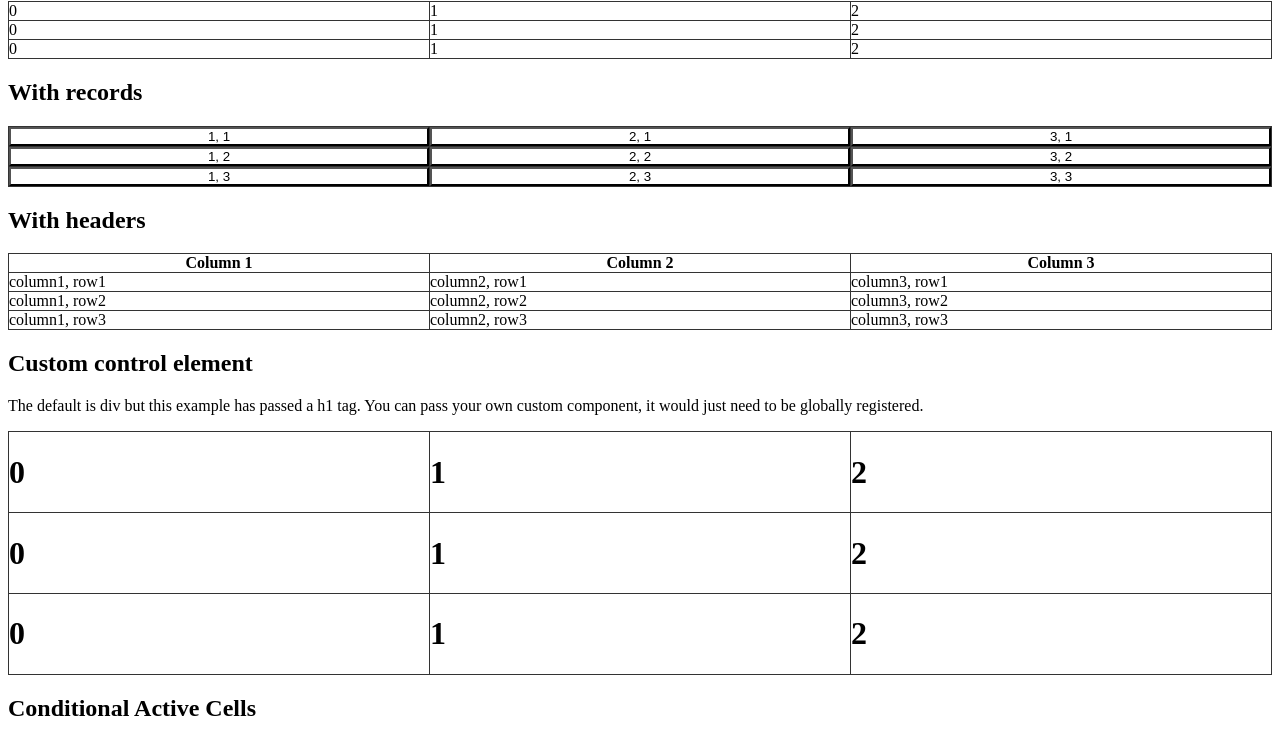
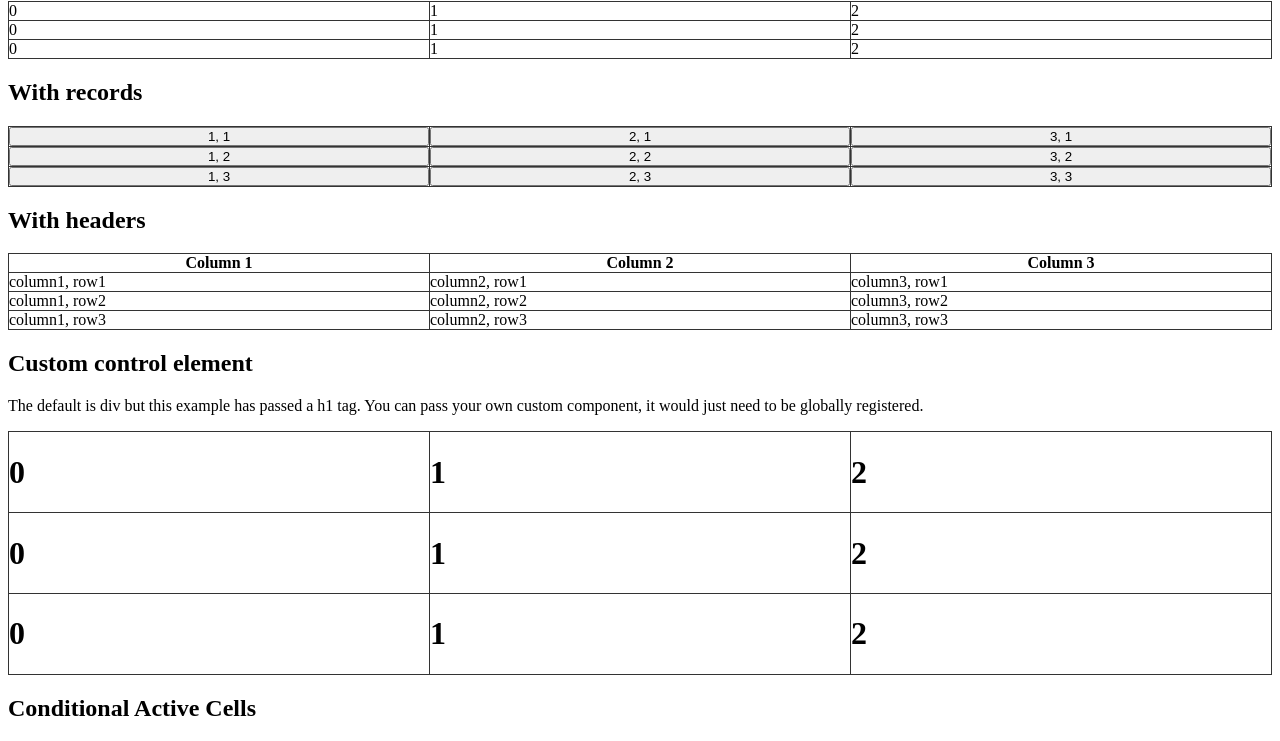
Before and after one commit to nick-somebody/vue-grid-control, a Vue app: page / in a window 1280 px wide. Shown: the part 1440-2181 px from the top of the page. Built offline with nearby package versions, Linux system fonts and the light colour scheme.

Commit message:
helpers and more controls

```diff
--- a/src/App.vue
+++ b/src/App.vue
@@ -96,14 +96,17 @@ button.cell-control {
   color: #000;
 }
 .cell-control {
-  background: #FFF;
   width: 100%;
   height: 100%;
 }
-.focused-row, .focused-col  {
+.focused-row,
+.focused-col,
+.focused-row > *,
+.focused-col > * {
   background: lightblue;
 }
-.focused-row.focused-col {
+.focused-row.focused-col,
+.focused-row.focused-col > * {
   background: turquoise;
   outline: 2px solid black;
 }
@@ -112,15 +115,8 @@ button.cell-control {
 }
 .in-range {
   background: rgb(200, 255, 200);
-  /* box-shadow: inset 0 0 10px chartreuse; */
 }
 .focused-row.focused-col.selected, .selected {
   background: chartreuse;
 }
-/* .start {
-  border-right: 1px solid transparent;
-}
-.end {
-  border-left-color: 1px solid transparent;
-} */
 </style>
--- a/src/components/GridControl.ts
+++ b/src/components/GridControl.ts
@@ -1,26 +1,6 @@
+import { setFirstCol, setFirstRow, setGridEnabledCellInfo } from '@/helpers';
 import { onMounted, ref, computed, reactive, watchEffect, defineComponent, UnwrapRef, Ref, ComputedRef } from "vue";
 import { CellControlEvent, DisableCellFunc, GetFocusedCellElementFunc, Grid } from './grid';
-
-const setFirstCol = (grid: Grid, colIdx: number) => {
-  if (grid.firstPosition[0] < 0) {
-    grid.firstPosition[0] = colIdx;
-  }
-};
-const setFirstRow = (grid: Grid, rowIdx: number) => {
-  if (grid.firstPosition[1] < 0) {
-    grid.firstPosition[1] = rowIdx;
-  }
-};
-
-const setGridEnabledCellInfo = (grid: Grid, colIdx: number, rowIdx: number) => {
-  grid.rows[rowIdx].push(colIdx);
-  grid.cols[colIdx].push(rowIdx);
-
-  setFirstCol(grid, colIdx);
-  setFirstRow(grid, rowIdx);
-
-  grid.lastPosition = [colIdx, rowIdx];
-};
 
 const makeGridMap = (rows: number, columns: number, records: any, disableCellFunc: DisableCellFunc): ComputedRef<Grid> => {
   const hasRecords = !!records;
@@ -133,14 +113,12 @@ export default (getFocusedCellElement: GetFocusedCellElementFunc) => {
       return data;
     },
     methods: {
+      emitModel(cellEvent: CellControlEvent) {
+        this.$emit("update:modelValue", cellEvent.value)
+      },
       select(cellEvent: CellControlEvent, keyEvent: KeyboardEvent) {
-        this.$emit("update:modelValue", cellEvent.value)
-        if(keyEvent.shiftKey) {
-          console.log("shift")
-        }
-        if (keyEvent.ctrlKey) {
-          console.log("control")
-        }
+        if (cellEvent.disabled) { return }
+        this.emitModel(cellEvent)
       },
       // for select, need to check if selected already
       shiftClickControl(cellEvent: CellControlEvent) {
@@ -156,7 +134,7 @@ export default (getFocusedCellElement: GetFocusedCellElementFunc) => {
       },
       clickCellControl(cellEvent: CellControlEvent) {
         this.$emit("click-cell-control", cellEvent)
-        this.$emit("update:modelValue", cellEvent.value)
+        this.emitModel(cellEvent)
       },
       focusCellControl(cellEvent: CellControlEvent) {
         this.focusedRow = cellEvent.rowIdx;
--- a/src/components/GridControl.vue
+++ b/src/components/GridControl.vue
@@ -23,7 +23,8 @@
           role="gridcell"
           :class="{
             'focused-col': focusedCol === colIdx,
-            'focused-row': focusedRow === rowIdx
+            'focused-row': focusedRow === rowIdx,
+            'selected': modelValue === cell.value,
           }"
         >
           <component
@@ -49,11 +50,6 @@
             @keydown.enter.prevent="select(cell, $event)"
             @keydown.space.prevent="select(cell, $event)"
             class="cell-control"
-            :class="{
-              'focused-col': focusedCol === colIdx,
-              'focused-row': focusedRow === rowIdx,
-              'selected': modelValue === cell.value,
-            }"
           >
             <slot v-bind="cell">
               {{ cell.value }}
--- a/src/components/GridRangeControl.ts
+++ b/src/components/GridRangeControl.ts
@@ -1,26 +1,6 @@
+import { setFirstCol, setFirstRow, setGridEnabledCellInfo } from '@/helpers';
 import { onMounted, ref, computed, reactive, watchEffect, defineComponent, UnwrapRef, Ref, ComputedRef } from "vue";
 import { CellControlEvent, DisableCellFunc, GetFocusedCellElementFunc, RangeGrid } from './grid';
-
-const setFirstCol = (grid: RangeGrid, colIdx: number) => {
-  if (grid.firstPosition[0] < 0) {
-    grid.firstPosition[0] = colIdx;
-  }
-};
-const setFirstRow = (grid: RangeGrid, rowIdx: number) => {
-  if (grid.firstPosition[1] < 0) {
-    grid.firstPosition[1] = rowIdx;
-  }
-};
-
-const setGridEnabledCellInfo = (grid: RangeGrid, colIdx: number, rowIdx: number) => {
-  grid.rows[rowIdx].push(colIdx);
-  grid.cols[colIdx].push(rowIdx);
-
-  setFirstCol(grid, colIdx);
-  setFirstRow(grid, rowIdx);
-
-  grid.lastPosition = [colIdx, rowIdx];
-};
 
 const makeGridMap = (props: any): ComputedRef<RangeGrid> => {
   const hasRecords = !!props.records;
@@ -48,11 +28,14 @@ const makeGridMap = (props: any): ComputedRef<RangeGrid> => {
           key = keys[colIdx];
           value = record[key];
         }
-        if (value === props.start) {
+        const isStart = value === props.start
+        console.log(isStart, value)
+        if (isStart) {
           grid.rangeStart = [colIdx, rowIdx]
+          // inRange can only be true if there is an end
           inRange = !!props.end
         }
-        const disabled = props.disableCellFunc(colIdx, rowIdx, value, record);
+        const disabled = isStart || props.disableCellFunc(colIdx, rowIdx, value, record);
         grid.map[rowIdx][colIdx] = {
           key,
           value,
@@ -119,14 +102,6 @@ export default (getFocusedCellElement: GetFocusedCellElementFunc) => {
       const gridMap = makeGridMap(
         props
       );
-      const range = computed(() => {
-        const r = {
-          start: {},
-          end: {},
-        }
-
-        return r
-      })
 
       const data = reactive({
         focusedRow: -1,
@@ -153,7 +128,7 @@ export default (getFocusedCellElement: GetFocusedCellElementFunc) => {
       return data;
     },
     methods: {
-      isEventStart(event1: CellControlEvent, event2: CellControlEvent): boolean {
+      isRangeStart(event1: CellControlEvent, event2: CellControlEvent): boolean {
         if (event1.rowIdx < event2.rowIdx) { return true }
         if (event1.rowIdx > event2.rowIdx) { return false }
         return event1.colIdx < event2.colIdx
@@ -165,7 +140,7 @@ export default (getFocusedCellElement: GetFocusedCellElementFunc) => {
           this.startEvent = cellEvent
 
         } else {
-          if (this.isEventStart(this.startEvent, cellEvent)) {
+          if (this.isRangeStart(this.startEvent, cellEvent)) {
             this.$emit("update:start", this.startEvent.value)
             this.$emit("update:end", cellEvent.value)
           } else {
@@ -177,20 +152,17 @@ export default (getFocusedCellElement: GetFocusedCellElementFunc) => {
 
       },
       select(cellEvent: CellControlEvent, keyEvent: KeyboardEvent) {
+        if (cellEvent.disabled) { return }
         this.emitModel(cellEvent)
-        if(keyEvent.shiftKey) {
-          console.log("shift")
-        }
-        if (keyEvent.ctrlKey) {
-          console.log("control")
-        }
       },
       // for select, need to check if selected already
       shiftClickControl(cellEvent: CellControlEvent) {
+        if (cellEvent.disabled) { return }
         // shift is for range select
         this.$emit("shift-click-cell-control", cellEvent)
       },
       ctrlClickControl(cellEvent: CellControlEvent) {
+        if (cellEvent.disabled) { return }
         // ctrl is for multi select
         this.$emit("ctrl-click-cell-control", cellEvent)
       },
@@ -198,6 +170,7 @@ export default (getFocusedCellElement: GetFocusedCellElementFunc) => {
         return this.gridMap.map[place.rowIdx][place.colIdx]
       },
       clickCellControl(cellEvent: CellControlEvent) {
+        if (cellEvent.disabled) { return }
         this.$emit("click-cell-control", cellEvent)
         this.emitModel(cellEvent)
       },
--- a/src/components/GridRangeControl.vue
+++ b/src/components/GridRangeControl.vue
@@ -28,6 +28,7 @@
             'start': start === cell.value,
             'end': end === cell.value,
             'in-range': cell.inRange,
+            'disabled': cell.disabled,
           }"
         >
           <component
@@ -53,12 +54,6 @@
             @keydown.enter.prevent="select(cell, $event)"
             @keydown.space.prevent="select(cell, $event)"
             class="cell-control"
-            :class="{
-              'focused-col': focusedCol === colIdx,
-              'focused-row': focusedRow === rowIdx,
-              'selected': start === cell.value || end === cell.value,
-              'in-range': cell.inRange,
-            }"
           >
             <slot v-bind="cell">
               {{ cell.value }}
--- a/src/components/grid.d.ts
+++ b/src/components/grid.d.ts
@@ -41,4 +41,5 @@ export interface CellControlEvent {
   key: string;
   value: any;
   rowData: any;
+  disabled: boolean;
 }
--- /dev/null
+++ b/src/helpers/index.ts
@@ -0,0 +1,23 @@
+import { Grid } from "@/components/grid";
+
+export const setFirstCol = (grid: Grid, colIdx: number) => {
+  if (grid.firstPosition[0] < 0) {
+    grid.firstPosition[0] = colIdx;
+  }
+};
+
+export const setFirstRow = (grid: Grid, rowIdx: number) => {
+  if (grid.firstPosition[1] < 0) {
+    grid.firstPosition[1] = rowIdx;
+  }
+};
+
+export const setGridEnabledCellInfo = (grid: Grid, colIdx: number, rowIdx: number) => {
+  grid.rows[rowIdx].push(colIdx);
+  grid.cols[colIdx].push(rowIdx);
+
+  setFirstCol(grid, colIdx);
+  setFirstRow(grid, rowIdx);
+
+  grid.lastPosition = [colIdx, rowIdx];
+};
```
Also changed, not shown: 1 other file (tests, documents, lock files or other folders).
